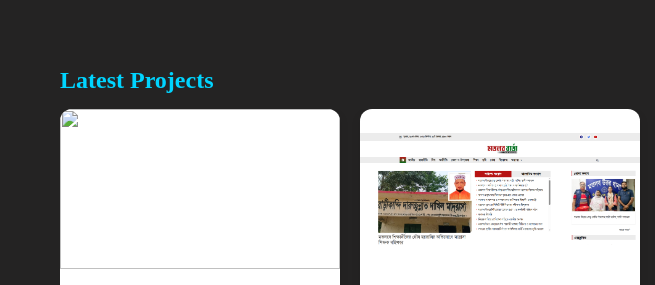
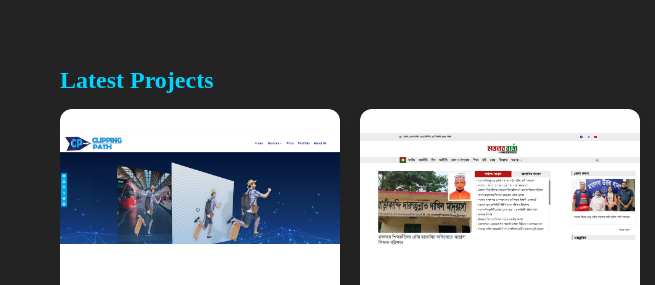
Before and after one commit to Mita-Mita/My-website, a plain HTML site: page index.html in a window 1280 px wide. Shown: the part 1295-1580 px from the top of the page, 0-655 px from the left. Drawn offline with Linux system fonts and the light colour scheme; files whose address does not match are found by name.

Commit message:
Update index.html

```diff
--- a/index.html
+++ b/index.html
@@ -153,7 +153,7 @@
 
     <div class="carousel">
       <div class="card">
-        <img src="src/web_one.png" alt="">
+        <img src="web_one.png" alt="">
         <div class="card-content">
           <div class="card-title">Cliping Path Website</div>
           <div class="card-desc">A Clipping Path website is a service-based website where image editing services—especially background removal and object cutout—are offered to clients.</div>
```
